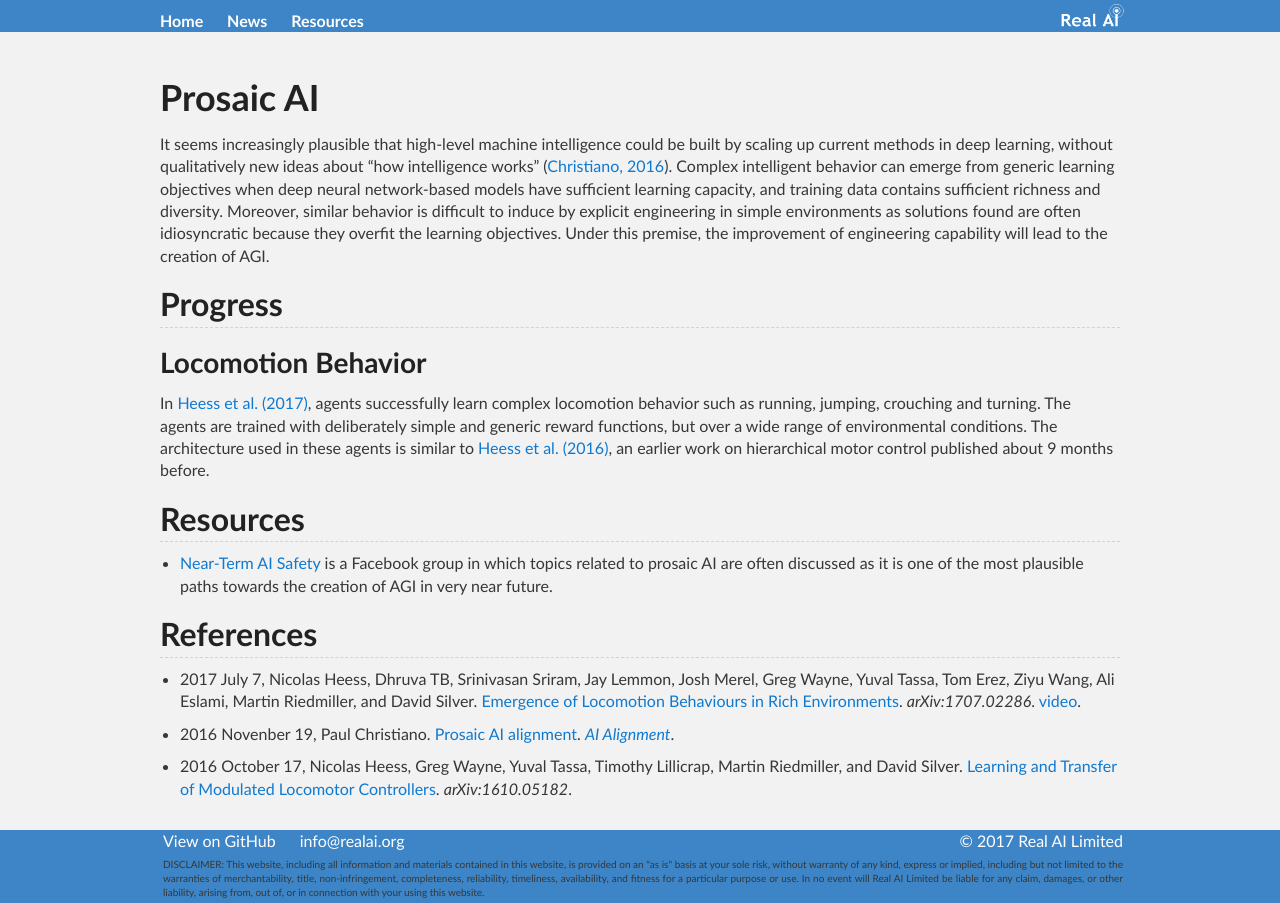
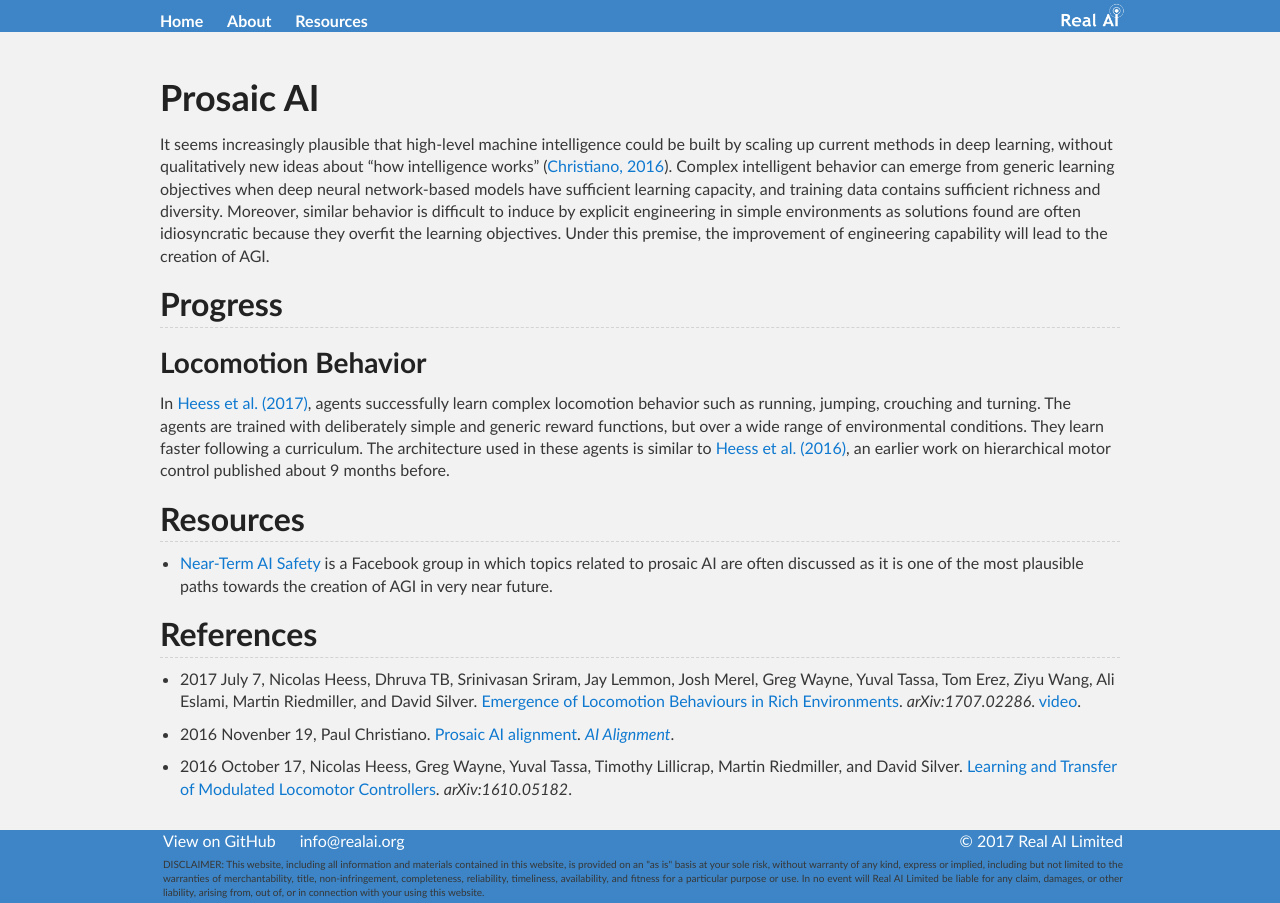
Before and after one commit to Tonywuhk/realai.org, a Jekyll site: the page built from prosaic.md, in a window 1280 px wide. Built offline with Jekyll 4.4.1, drawn with Linux system fonts in a browser that asks for light colours; our own code applies the rules of GitHub Pages for plain Markdown files; comment, search, counter and statistics services are not loaded; the repository's description, which GitHub fills in, is left out.

Commit message:
Minor updates

```diff
--- a/_layouts/default.html
+++ b/_layouts/default.html
@@ -27,7 +27,7 @@
     <!-- HEADER -->
     <div id="header_wrap" class="outer">
         <header class="inner">
-          <a href="/about/"><img id="logo" src="/assets/images/real-ai.png" height="33" width="78" alt="Real AI"></a>
+          <img id="logo" src="/assets/images/real-ai.png" height="33" width="78" alt="Real AI">
 
           <div id="search_box">
           <script>
@@ -47,7 +47,7 @@
           <nav>
             <ul>
               <li><a href="/">Home</a></li>
-              <li><a href="/news/">News</a></li>
+              <li><a href="/about/">About</a></li>
               <li><a href="/resources/">Resources</a></li>
             </ul>
           </nav>
--- a/prosaic.md
+++ b/prosaic.md
@@ -9,7 +9,7 @@
 
 ### Locomotion Behavior
 
-In [Heess et al. (2017)](https://arxiv.org/abs/1707.02286), agents successfully learn complex locomotion behavior such as running, jumping, crouching and turning. The agents are trained with deliberately simple and generic reward functions, but over a wide range of environmental conditions. The architecture used in these agents is similar to [Heess et al. (2016)](https://arxiv.org/abs/1610.05182), an earlier work on hierarchical motor control published about 9 months before.
+In [Heess et al. (2017)](https://arxiv.org/abs/1707.02286), agents successfully learn complex locomotion behavior such as running, jumping, crouching and turning. The agents are trained with deliberately simple and generic reward functions, but over a wide range of environmental conditions. They learn faster following a curriculum. The architecture used in these agents is similar to [Heess et al. (2016)](https://arxiv.org/abs/1610.05182), an earlier work on hierarchical motor control published about 9 months before.
 
 ## Resources
 
```
Also changed, not shown: README.md (+1 -2 lines).
